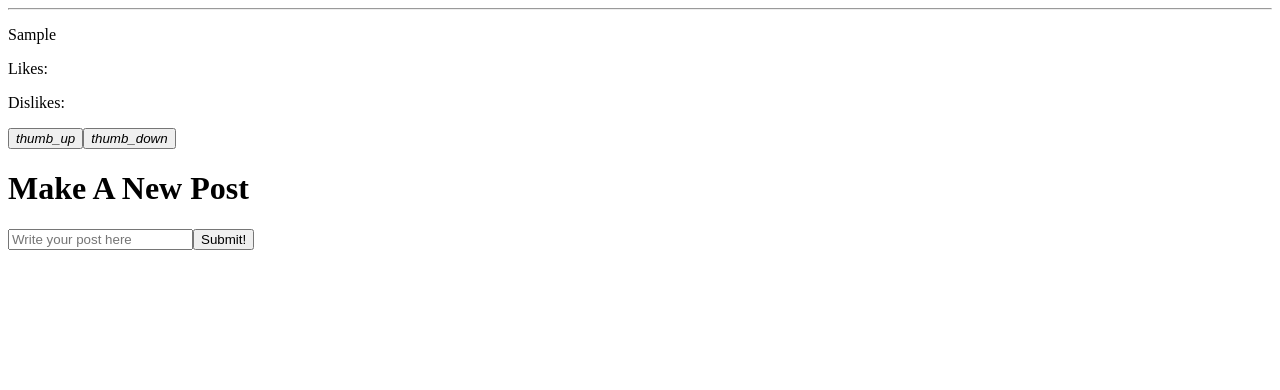
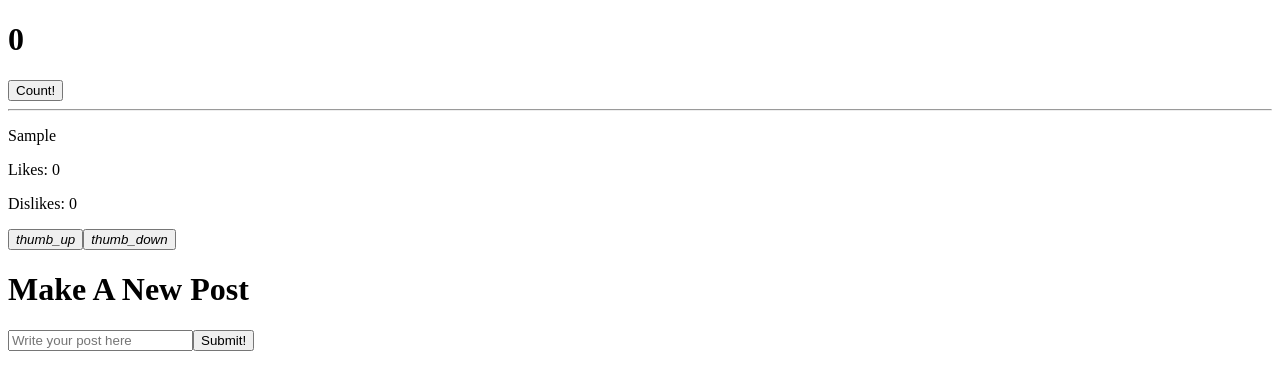
Before and after one commit to carrieschmid/Reddit, a React app: page / in a window 1280 px wide. Both pictures are taken after typing "Sample" into the empty fields and a click on the button "Submit!". Shown: the top 390 px of the page. Built offline with nearby package versions, Linux system fonts and the light colour scheme.

Commit message:
Add working counter button.

```diff
--- a/package.json
+++ b/package.json
@@ -16,9 +16,9 @@
   "dependencies": {
     "bootstrap": "^4.3.1",
     "prop-types": "^15.5.10",
-    "react": "^15.5.4",
+    "react": "^16.12.0",
     "react-bootstrap": "^1.0.0-beta.14",
-    "react-dom": "^15.5.4",
+    "react-dom": "^16.12.0",
     "styled-jsx": "^3.2.4"
   },
   "devDependencies": {
--- a/src/components/App.jsx
+++ b/src/components/App.jsx
@@ -1,5 +1,6 @@
 import React from 'react';
 import NewsFeedController from './NewsFeedController';
+
 
 // import Error404 from './Error404';
 // import { Switch, Route } from 'react-router-dom';
@@ -47,6 +48,7 @@ class App extends React.Component {
 
     <div className="row">
      <div className="col-md-4">
+
       <NewsFeedController
        newsFeedItem={this.state.newsFeedItem}
        onNewPostCreation={this.handleAddingNewPost}
--- /dev/null
+++ b/src/components/Counter.jsx
@@ -0,0 +1,15 @@
+import React, { useState } from 'react';
+
+
+function Counter() {
+    const [counter, setCounter] = useState(0);
+
+    return (
+        <div>
+            <h1>{counter}</h1>
+            <button onClick={() => setCounter(counter + 1)}>Count!</button>
+        </div>
+    )
+}
+
+export default Counter;
--- a/src/components/FeedItem.jsx
+++ b/src/components/FeedItem.jsx
@@ -1,26 +1,28 @@
-import React from 'react';
+import React, { useState } from 'react';
 import PropTypes from 'prop-types';
 
-function FeedItem (props)
-{
- function handleLikeClick(){
-  props.onNewLike(props.index);
- }
+function FeedItem(props) {
+  const [likesCounter, setLikeCounter] = useState(0);
+  const [disLikesCounter, setDisLikeCounter] = useState(0);
 
- function handleDislikeClick(){
-  props.onNewDislike(props.index);
- }
+  // function handleLikeClick() {
+  //   props.onNewLike(props.index);
+  // }
+
+  // function handleDislikeClick() {
+  //   props.onNewDislike(props.index);
+  // }
 
 
- return(
+  return (
     <div className="card" >
       <div className="card-body">
         <p>{props.content}</p>
-    <p>Likes: {props.likes}</p>
-    <p>Dislikes: {props.dislikes}</p>
+        <p>Likes: {likesCounter}</p>
+        <p>Dislikes: {disLikesCounter}</p>
         <div>
-            <button onClick={handleLikeClick}><i>thumb_up</i></button>
-            <button onClick={handleDislikeClick}><i>thumb_down</i></button>
+          <button onClick={() => setLikeCounter(likesCounter + 1)}><i>thumb_up</i></button>
+          <button onClick={() => setDisLikeCounter(disLikesCounter -1)}><i>thumb_down</i></button>
 
         </div>
       </div>
@@ -35,7 +37,7 @@ FeedItem.propTypes = {
   dislikes: PropTypes.number,
   onNewLike: PropTypes.func,
   onNewDislike: PropTypes.func,
- index:PropTypes.number
+  index: PropTypes.number
 };
 
 
--- a/src/components/NewsFeedController.jsx
+++ b/src/components/NewsFeedController.jsx
@@ -2,12 +2,14 @@ import React from 'react';
 import PropTypes from 'prop-types';
 import NewPost from './NewPost';
 import NewsFeed from './NewsFeed';
+import Counter from './Counter';
 
 
 function NewsFeedController(props){
 
  return (
   <div>
+    <Counter />
    <NewsFeed
     newsFeedItem ={props.newsFeedItem}
     postList={props.postList}
```
Also changed, not shown: src/components/NewsFeedControl.jsx (deleted, +0 -27 lines), 1 other file (tests, documents, lock files or other folders). Lines whose indentation alone changed are shown as unchanged.
